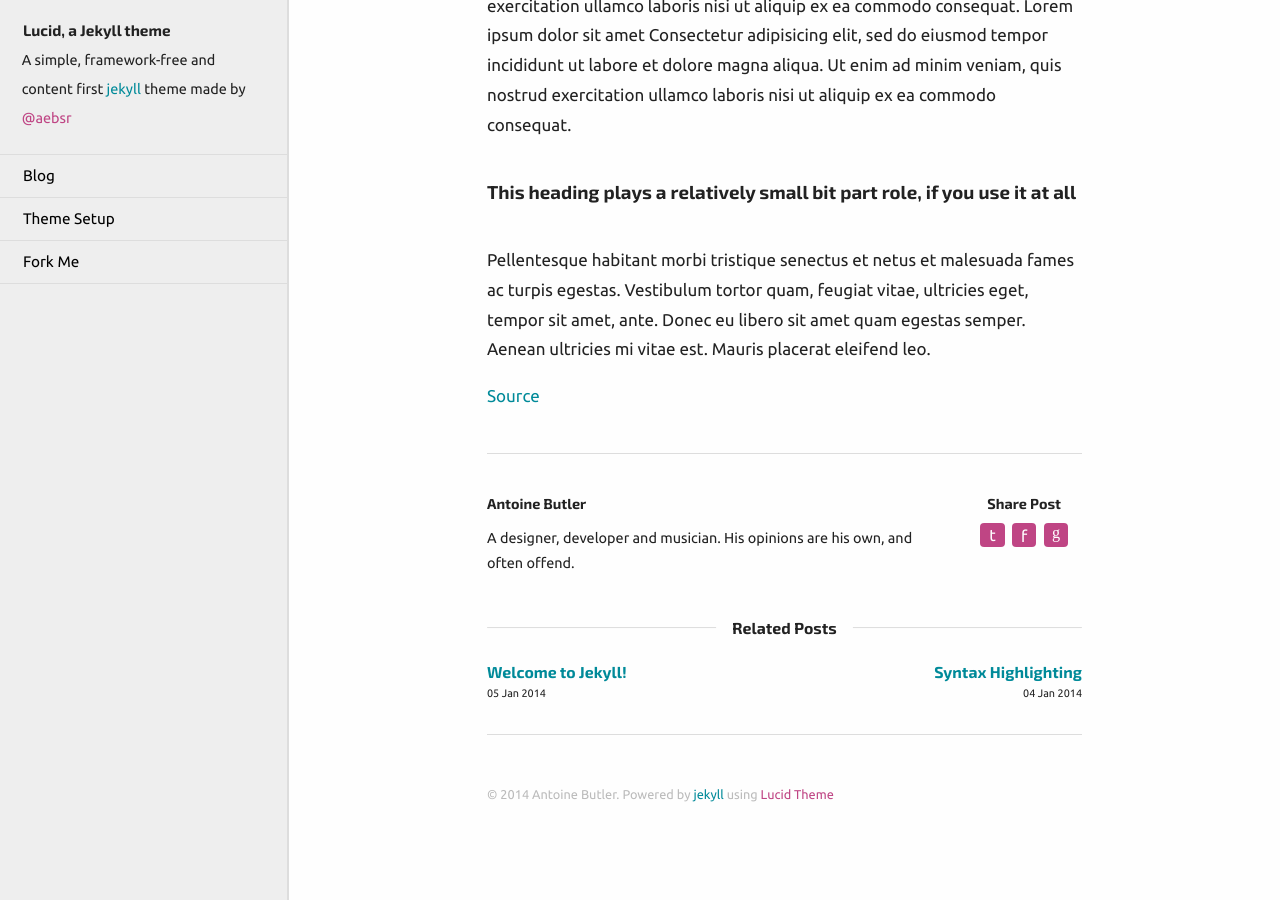
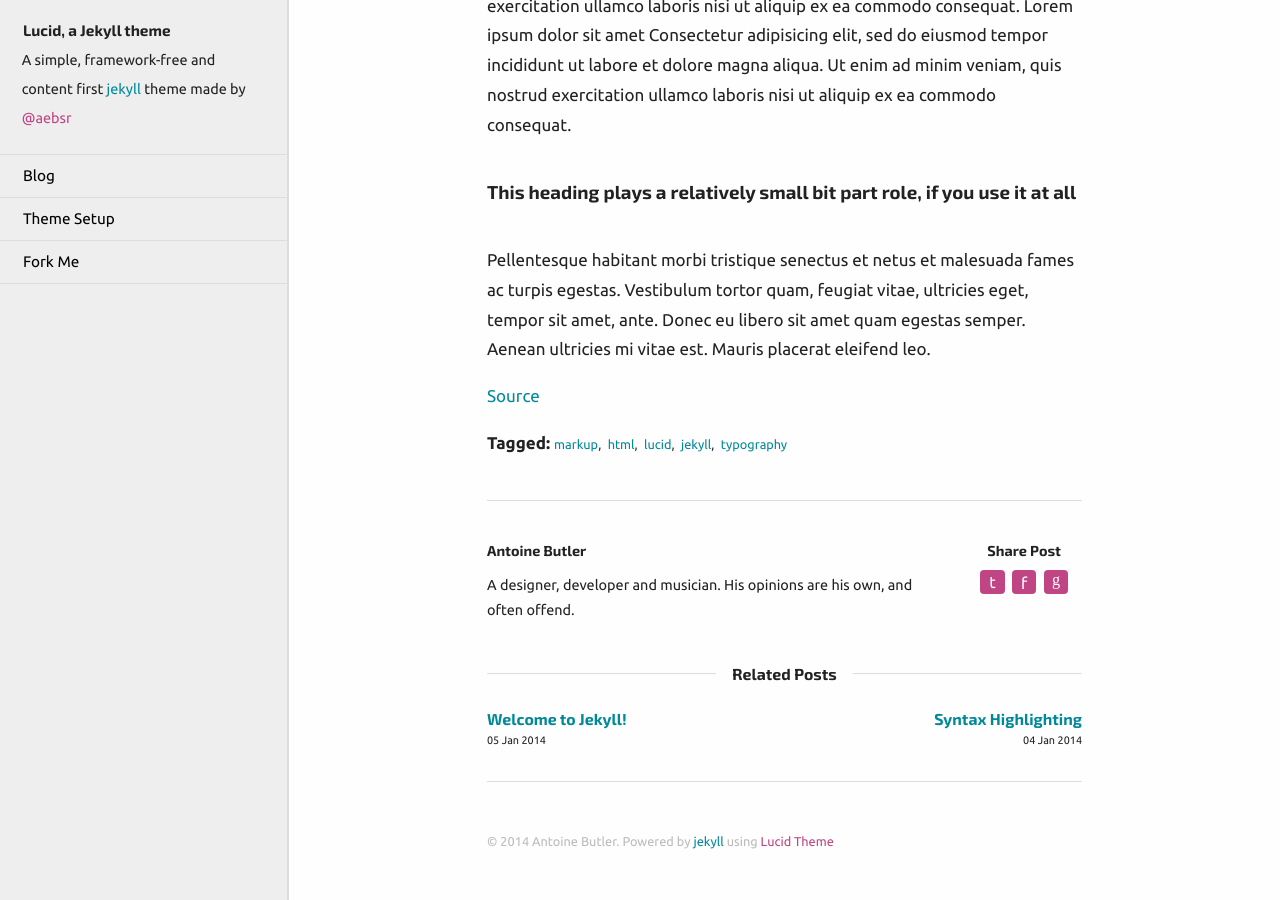
Before and after one commit to aebsr/lucid-jekyll-theme, a Jekyll site: the page built from _posts/2014-01-03-get-out-of-the-kitchen-sink.markdown, in a window 1280 px wide and 900 px high, scrolled down 2348 px. Built offline with Jekyll 4.4.1, drawn with Linux system fonts in a browser that asks for light colours.

Commit message:
adding tags to all but one example post

```diff
--- a/_posts/2014-01-02-are-you-lucid.markdown
+++ b/_posts/2014-01-02-are-you-lucid.markdown
@@ -2,6 +2,7 @@
 layout: post
 title:  "Are You Lucid?"
 description: "Momma always said, lucid is as lucid does."
+tags: [lucid, jekyll, theme, definition]
 ---
 
 ## Definition
--- a/_posts/2014-01-03-get-out-of-the-kitchen-sink.markdown
+++ b/_posts/2014-01-03-get-out-of-the-kitchen-sink.markdown
@@ -2,6 +2,7 @@
 layout: post
 title:  Get Out Of The Kitchen, Sink
 description: "Sample post, exhibiting Lucid Theme's typography."
+tags: [markup, html, lucid, jekyll, typography]
 ---
 
 A small paragraph to _emphasis_ and show **important** bits.
--- a/_posts/2014-01-04-i-can-haz-video.markdown
+++ b/_posts/2014-01-04-i-can-haz-video.markdown
@@ -2,6 +2,7 @@
 layout: post
 title:  I Can Haz Video
 description: "Simple example post with plugin free video support."
+tags: [lucid, jekyll, video]
 ---
 
 Bruh, I can haz video? Why yes, yes you can.
--- a/_posts/2014-01-04-syntax-highlight.markdown
+++ b/_posts/2014-01-04-syntax-highlight.markdown
@@ -2,6 +2,7 @@
 layout: post
 title: Syntax Highlighting
 description: "Demo post displaying the various ways of highlighting code in Markdown."
+tags: [lucid, jekyll, markdown, syntax]
 ---
 
 {% highlight css %}
```
